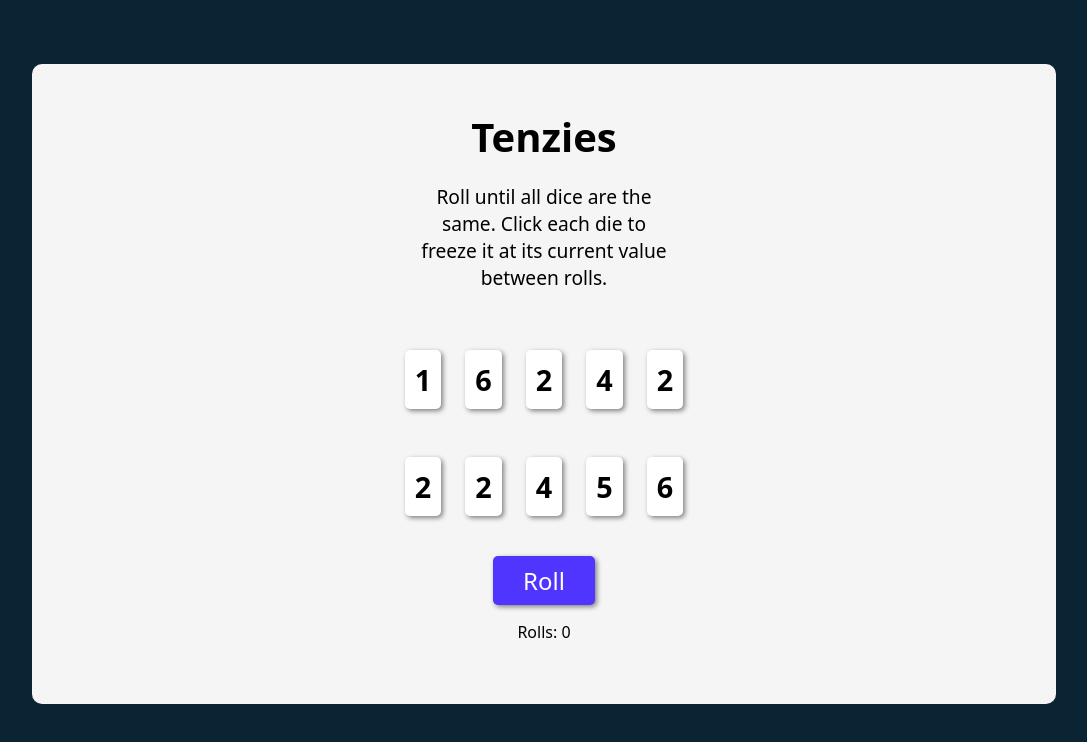
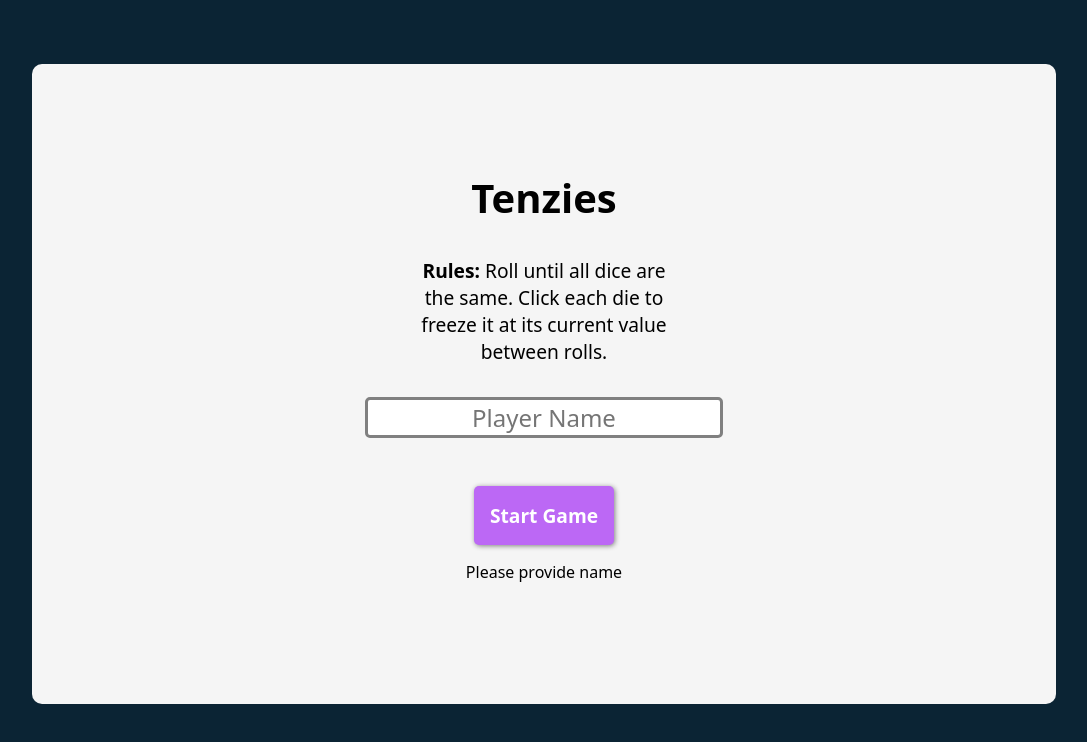
Before and after one commit to Iliyan300/Tenzies-Game, a React (Vite) app in the folder Tenzies-game/: page / in a window 1280 px wide. Shown: the top 742 px of the page, without its empty margins (96-1183 px from the left). Built offline with nearby package versions, Linux system fonts and the light colour scheme.

Commit message:
added landing page,form,loaclStorage

```diff
--- a/Tenzies-game/components/Die.jsx
+++ b/Tenzies-game/components/Die.jsx
@@ -8,7 +8,9 @@ const styles = {
 
     return(
     <>
+    <div>
       <h2 onClick={props.holdDice} style={styles}>{props.value}</h2>
+      </div>
       </>
     )
 }
--- a/Tenzies-game/src/App.css
+++ b/Tenzies-game/src/App.css
@@ -34,6 +34,7 @@ align-items: center;
 
   width: 250px;
   font-size:1.2rem;
+  margin: 2rem;
 }
 
 .button-wrapper {
@@ -65,3 +66,48 @@ background: #5035FF;
 color:#ffff;
 border:none;
 }
+
+.username-input {
+
+  font-size:1.5rem;
+  border-radius: 5px;
+  text-align: center;
+  border:3px solid gray
+
+}
+
+.username-input:focus {
+
+  border-color:#bc68f5;
+  box-shadow: 1px 1px 5px gray;
+}
+
+.start-game-btn {
+
+  padding:1rem;
+  margin-top:3rem;
+  cursor: pointer;
+  border-radius: 5px;
+  background-color: #bc68f5;
+  color:#ffff;
+  font-size:1.2rem;
+  font-weight: bold;
+  border:none;
+  box-shadow: 1px 1px 5px gray;
+}
+
+
+.start-game-btn:hover {
+
+  background-color: #5035FF;
+
+}
+
+
+form {
+
+  display: flex;
+  justify-content: center;
+  align-items: center;
+  flex-direction: column;
+}
--- a/Tenzies-game/src/App.jsx
+++ b/Tenzies-game/src/App.jsx
@@ -9,36 +9,36 @@ function App() {
 const [dice, setDice] = useState(getRandomNumbers());
 const [tenzies, setTenzies] = useState(false);
 const [rolls, setRolls] = useState(0);
-const [seconds, setSeconds] = useState(0);
-const [isActive, setIsActive] = useState(false)
+const [userName, setUserName] = useState("")
+const [isPlayerName, setIsPlayerName] = useState(false);
 
 
+function handleUserName(event) {
+  setUserName(event.target.value)
+}
+
+function handleStartGame() {
+
+ if(userName.trim() === "") {
+
+  return;
+  }
+
+setIsPlayerName(true)
+localStorage.setItem(`player: ${nanoid()}`, userName);
+
+}
 
 useEffect(() => {
-
  const allHeld = dice.every((die) => die.isHeld);
 const firstValue = dice[0].value;
 const allSameValues = dice.every(die => die.value === firstValue);
 
 if(allHeld && allSameValues) {
   setTenzies(true);
-}
+}},[dice])
 
-},[dice])
 
-useEffect(() => {
-
-  let interval;
-
-    if(isActive) {
-    interval = setInterval(() => {
-      setSeconds(prev => prev + 1)
-      },1000)
-    }
-
-  return () => clearInterval(interval);
-
-},[isActive])
 
 function generateNumbers() {
   return {
@@ -47,6 +47,7 @@ function generateNumbers() {
     id: nanoid()
   }
 }
+
 
 function getRandomNumbers() {
 const newDice = [];
@@ -62,39 +63,59 @@ setDice(oldDice => oldDice.map((die) => {
 
 }))
 setRolls(prev => prev + 1);
-setIsActive(true)
+
 
 }
 
 function holdDice(id) {
-
   setDice(oldDice => oldDice.map((die) => die.id === id ? {...die, isHeld: !die.isHeld} : die))
-
 }
 
 function newGame() {
   setDice(getRandomNumbers());
   setTenzies(false);
   setRolls(0);
+
 }
 
-const diceNumberElements = dice.map((die) => <Die key={die.id} value={die.value} isHeld={die.isHeld} holdDice={() => holdDice(die.id)}/>)
+
+
+
+const diceNumberElements = dice.map((die) =>
+<Die
+key={die.id}
+value={die.value}
+isHeld={die.isHeld}
+holdDice={() => holdDice(die.id)}
+/>)
 
 
   return (
     <main className="main-wrapper">
+
       {tenzies && <Confetti />}
       <h1 className="main-title">Tenzies</h1>
-      <p className="main-paragraph">Roll until all dice are the same.
+      <p className="main-paragraph"> <strong>Rules:</strong> Roll until all dice are the same.
         Click each die to freeze it at its current value between rolls.</p>
-        { rolls > 0 && <h3>0:0{seconds}</h3> }
-        <div className='button-wrapper'>
+
+      { isPlayerName ?
+
+      <div className="interface">
+      <div className='button-wrapper'>
       {diceNumberElements}
       </div>
       { tenzies
       ? <button className="control-btn" onClick={newGame}>New game</button>
       : <button className="control-btn" onClick={rollDice}>Roll</button> }
       <p>Rolls: {rolls} </p>
+      </div>
+
+      : <form>
+       <input className='username-input' type="text" name="userName"placeholder='Player Name' value={userName} onChange={handleUserName}></input>
+       <button className="start-game-btn" onClick={handleStartGame}>Start Game</button>
+        {!userName ? <p>Please provide name</p> : <p>Are you ready {userName}?</p>}
+       </form>}
+
     </main>
   )
 }
```
